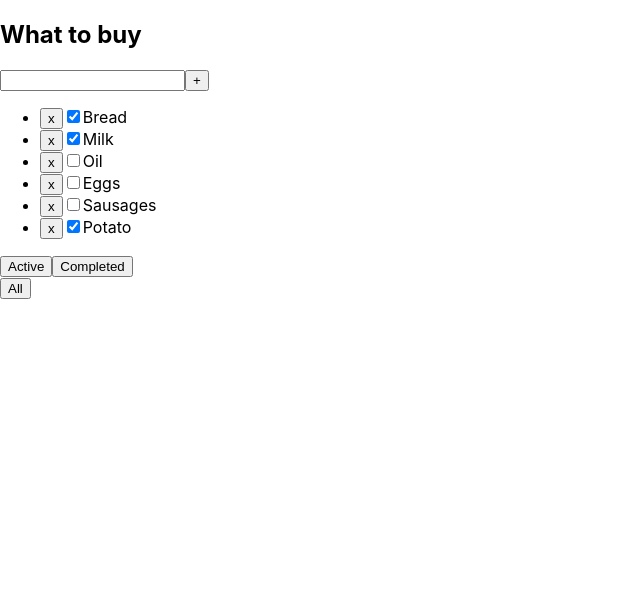
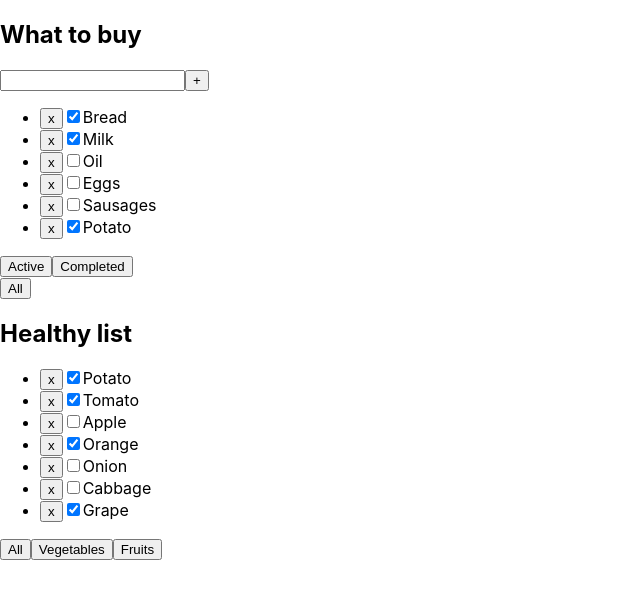
Before and after one commit to Masha-Gorb/todolist-app, a React (Create React App) app: page / in a window 1280 px wide. Shown: the top 598 px of the page, without its empty margins (0-640 px from the left). Built offline with nearby package versions, Linux system fonts and the light colour scheme.

Commit message:
train new component+delete foo

```diff
--- a/src/App.tsx
+++ b/src/App.tsx
@@ -1,5 +1,6 @@
 import React, {useState} from 'react'
 import {TodoList} from "./TodoList";
+import {Grosery} from "./Components/Grocery";
 
 export type filterType = "All" | "Active" | "Completed"
 
@@ -13,6 +14,23 @@ const App =() => {
         {id: 5, title: "Sausages", checked: false},
         {id: 6, title: "Potato", checked: true}
     ])
+
+    let [products, setProduct] = useState([
+            {id: 1, title: 'Potato', isBought: true},
+            {id: 2, title: 'Tomato', isBought: true},
+            {id: 3, title: 'Apple', isBought: false},
+            {id: 4, title: 'Orange', isBought: true},
+            {id: 6, title: 'Onion', isBought: false},
+            {id: 7, title: 'Cabbage', isBought: false},
+            {id: 8, title: 'Grape', isBought: true},
+
+        ]
+    )
+
+    const deleteProduct = (productId: number) => {
+        let actualProducts = products.filter(f => f.id!==productId)
+        setProduct(actualProducts)
+    }
 
     //делаем удаление таски
     //передаем функции аргумент - в нашем случае найтись может по Id
@@ -57,6 +75,12 @@ const App =() => {
             deleteTask={deleteTask}
             changeFilter={changeFilter}
         />
+
+        <Grosery
+            name={'Healthy list'}
+        product={products}
+            deleteProduct={deleteProduct}
+        />
     </div>
 }
 
--- /dev/null
+++ b/src/Components/Grocery.tsx
@@ -0,0 +1,38 @@
+import React from 'react'
+
+type productsPropsType = {
+    id: number
+    title: string
+    isBought: boolean
+}
+
+type PropsType = {
+    product: Array<productsPropsType>
+    name: string
+    deleteProduct: (productId: number) => void
+}
+
+
+export const Grosery = (props: PropsType) => {
+    return (
+        <div>
+            <h2>{props.name}</h2>
+
+            <ul>
+                {props.product.map(p => {
+                    return (
+                        <li key={p.id}>
+                            <button onClick={() => props.deleteProduct(p.id)}>x</button>
+                            <input type="checkbox" checked={p.isBought}/>
+                            <span>{p.title}</span>
+                        </li>
+                    )
+                })}
+            </ul>
+
+                    <button>All</button>
+                    <button>Vegetables</button>
+                    <button>Fruits</button>
+                </div>
+                )
+                }
```
